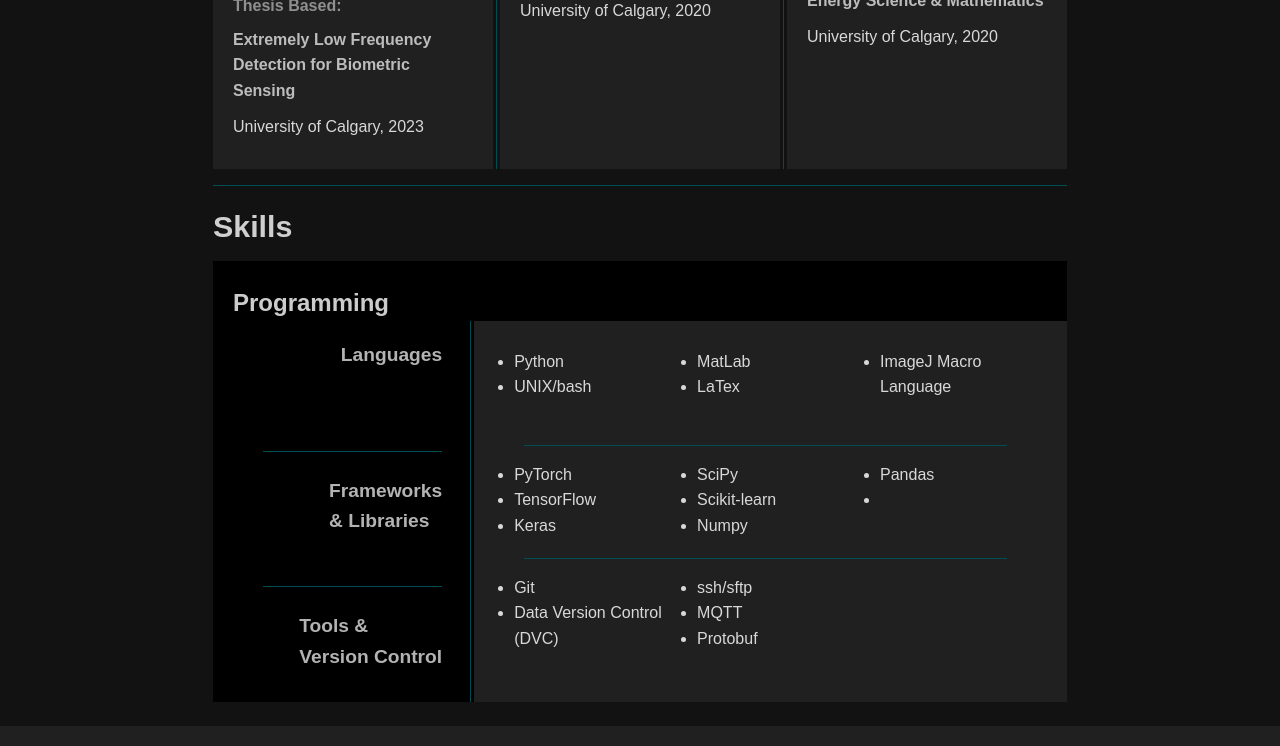
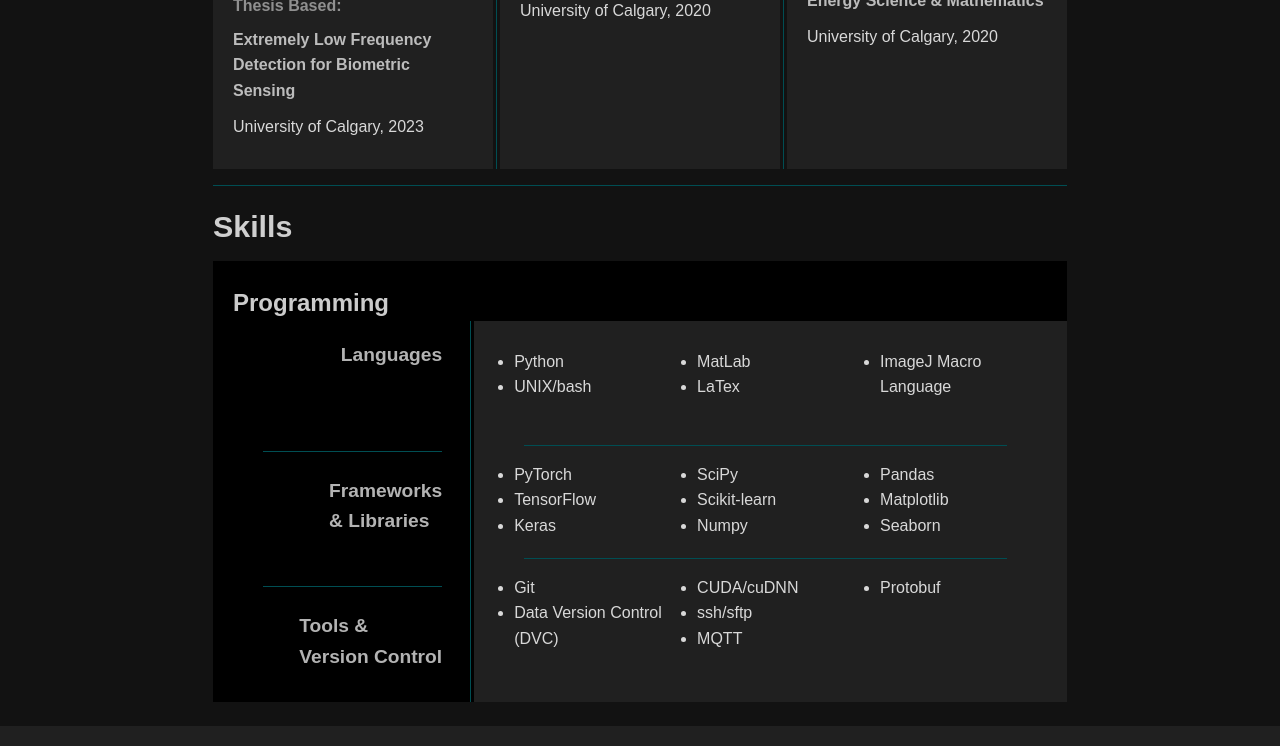
Before and after one commit to oliwhi/oliver_white, a Jekyll site: the page built from about.html, in a window 1280 px wide and 900 px high, scrolled down 1077 px, cut to the strip 0-746 px from the top of the window. Built offline with Jekyll 4.4.1, drawn with Linux system fonts in a browser that asks for light colours; nearby versions of some CDN libraries.

Commit message:
updated about

```diff
--- a/about.html
+++ b/about.html
@@ -198,12 +198,14 @@
                 <li>Scikit-learn</li>
                 <li>Numpy</li>
                 <li>Pandas</li>
-                <li></li>
+                <li>Matplotlib</li>
+                <li>Seaborn</li>
             </ul>
             <hr style="margin-left: 30px; margin-right: 40px;">
             <ul style="height: 80px; columns: 3; column-width: 30%;margin-left: 20px;">
                 <li>Git</li>
                 <li>Data Version Control (DVC)</li>
+                <li>CUDA/cuDNN</li>
                 <li>ssh/sftp</li>
                 <li>MQTT</li>
                 <li>Protobuf</li>
```
